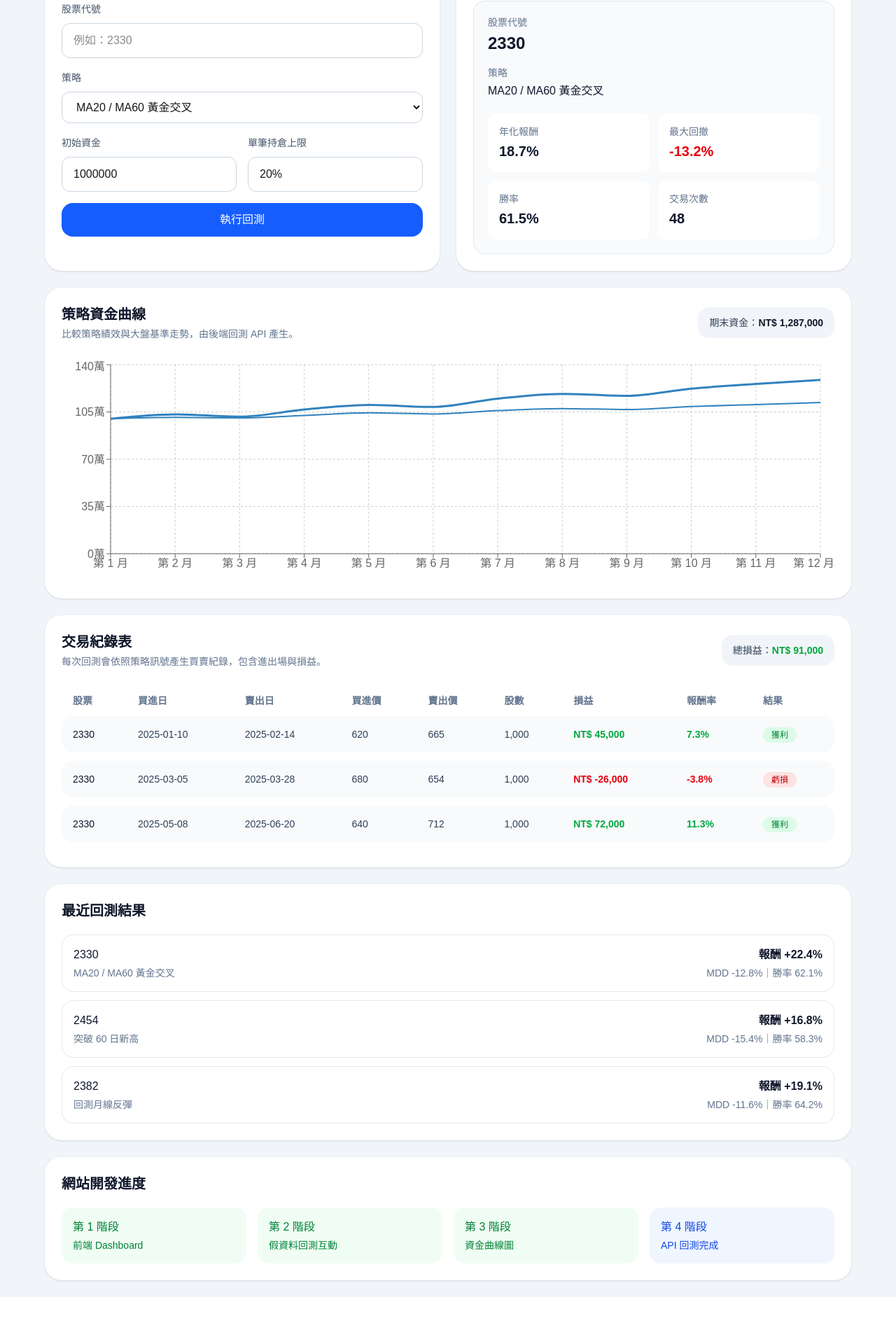
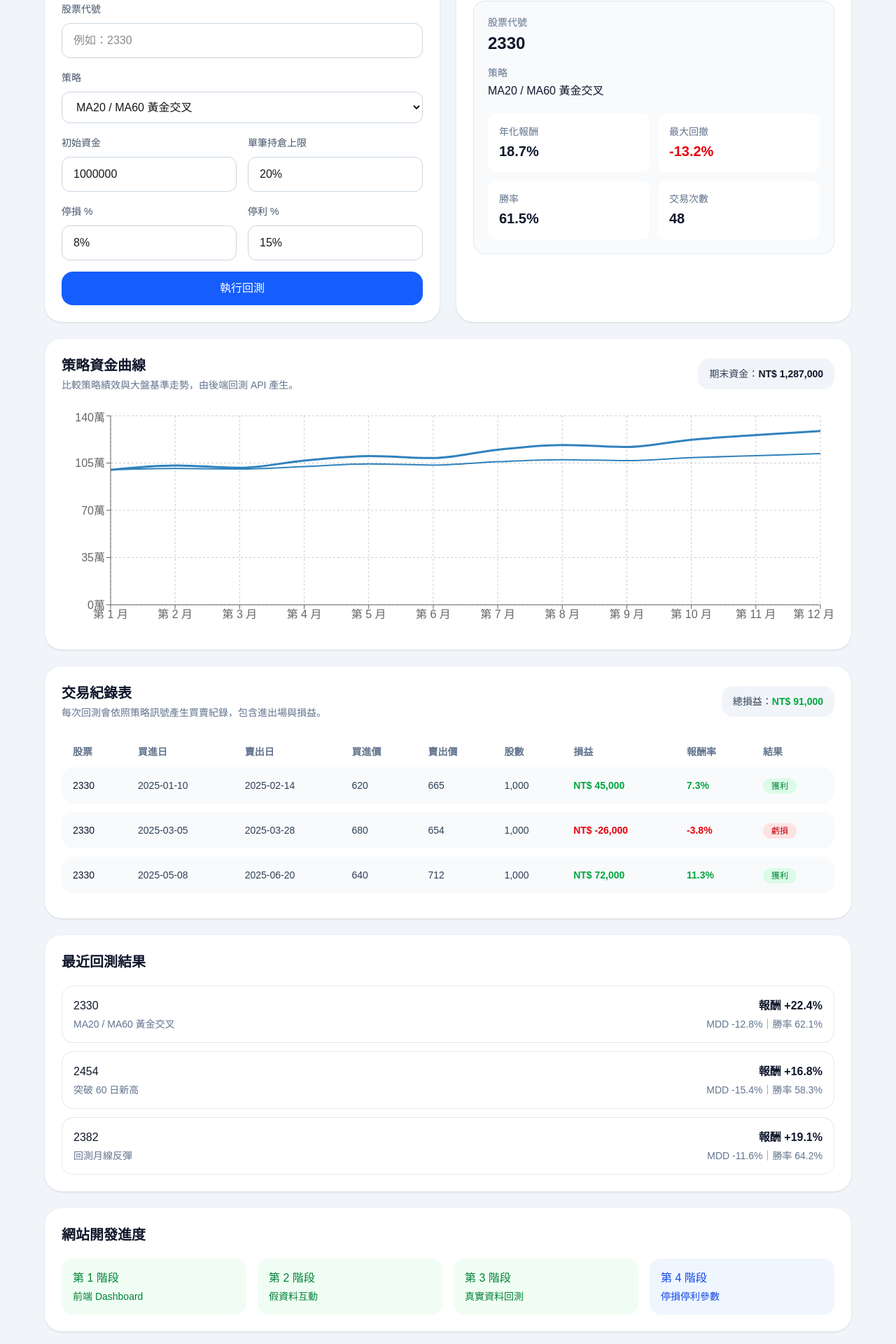
Before and after one commit to bobochun/stock-backtest-web, a Next.js app: page / in a window 1280 px wide. Shown: the part 517-2437 px from the top of the page at 70% size. Before the commit the page ends 2370 px from the top, so only its background shows below. Built offline with nearby package versions, Linux system fonts and the light colour scheme.

Commit message:
Add stop loss and take profit settings

```diff
--- a/app/api/backtest/route.ts
+++ b/app/api/backtest/route.ts
@@ -1,36 +1,13 @@
 export async function POST(request: Request) {
   try {
     const body = await request.json();
-
-    const symbol = String(body.symbol || "").trim();
-    const strategy = String(body.strategy || "MA20 / MA60 黃金交叉");
-    const capital = Number(String(body.capital || "1000000").replaceAll(",", ""));
-
-    if (!symbol) {
-      return Response.json(
-        { error: "請輸入股票代號，例如 2330" },
-        { status: 400 }
-      );
-    }
-
-    if (!capital || capital <= 0) {
-      return Response.json(
-        { error: "請輸入正確的初始資金，例如 1000000" },
-        { status: 400 }
-      );
-    }
 
     const response = await fetch("http://127.0.0.1:8000/backtest", {
       method: "POST",
       headers: {
         "Content-Type": "application/json",
       },
-      body: JSON.stringify({
-        symbol,
-        strategy,
-        capital: capital.toString(),
-        positionSize: body.positionSize || "20%",
-      }),
+      body: JSON.stringify(body),
     });
 
     const data = await response.json();
--- a/app/components/BacktestForm.tsx
+++ b/app/components/BacktestForm.tsx
@@ -3,10 +3,15 @@ type BacktestFormProps = {
   strategy: string;
   capital: string;
   positionSize: string;
+  stopLoss: string;
+  takeProfit: string;
+  isLoading: boolean;
   setSymbol: (value: string) => void;
   setStrategy: (value: string) => void;
   setCapital: (value: string) => void;
   setPositionSize: (value: string) => void;
+  setStopLoss: (value: string) => void;
+  setTakeProfit: (value: string) => void;
   runBacktest: () => void;
 };
 
@@ -15,10 +20,15 @@ export default function BacktestForm({
   strategy,
   capital,
   positionSize,
+  stopLoss,
+  takeProfit,
+  isLoading,
   setSymbol,
   setStrategy,
   setCapital,
   setPositionSize,
+  setStopLoss,
+  setTakeProfit,
   runBacktest,
 }: BacktestFormProps) {
   return (
@@ -72,11 +82,34 @@ export default function BacktestForm({
           </div>
         </div>
 
+        <div className="grid gap-4 md:grid-cols-2">
+          <div>
+            <label className="text-sm text-slate-600">停損 %</label>
+            <input
+              value={stopLoss}
+              onChange={(event) => setStopLoss(event.target.value)}
+              className="mt-2 w-full rounded-xl border border-slate-300 px-4 py-3"
+              placeholder="8%"
+            />
+          </div>
+
+          <div>
+            <label className="text-sm text-slate-600">停利 %</label>
+            <input
+              value={takeProfit}
+              onChange={(event) => setTakeProfit(event.target.value)}
+              className="mt-2 w-full rounded-xl border border-slate-300 px-4 py-3"
+              placeholder="15%"
+            />
+          </div>
+        </div>
+
         <button
           onClick={runBacktest}
-          className="w-full rounded-2xl bg-blue-600 px-6 py-3 font-medium text-white"
+          disabled={isLoading}
+          className="w-full rounded-2xl bg-blue-600 px-6 py-3 font-medium text-white disabled:cursor-not-allowed disabled:opacity-60"
         >
-          執行回測
+          {isLoading ? "回測中..." : "執行回測"}
         </button>
       </div>
     </div>
--- a/app/page.tsx
+++ b/app/page.tsx
@@ -70,6 +70,8 @@ export default function Home() {
   const [strategy, setStrategy] = useState("MA20 / MA60 黃金交叉");
   const [capital, setCapital] = useState("1000000");
   const [positionSize, setPositionSize] = useState("20%");
+  const [stopLoss, setStopLoss] = useState("8%");
+  const [takeProfit, setTakeProfit] = useState("15%");
   const [isLoading, setIsLoading] = useState(false);
 
   const [result, setResult] = useState<BacktestResult>({
@@ -120,6 +122,9 @@ export default function Home() {
 
     setIsLoading(true);
 
+    const controller = new AbortController();
+    const timeoutId = setTimeout(() => controller.abort(), 20000);
+
     try {
       const response = await fetch("/api/backtest", {
         method: "POST",
@@ -131,7 +136,10 @@ export default function Home() {
           strategy,
           capital,
           positionSize,
+          stopLoss,
+          takeProfit,
         }),
+        signal: controller.signal,
       });
 
       const data = await response.json();
@@ -144,10 +152,11 @@ export default function Home() {
       setResult(data.result);
       setEquityCurve(data.equityCurve);
       setTradeRecords(data.tradeRecords);
-      setRecentResults([data.result, ...recentResults]);
+      setRecentResults((previousResults) => [data.result, ...previousResults]);
     } catch {
-      alert("無法連線到回測 API");
+      alert("回測逾時或無法連線到後端，請確認 FastAPI port 8000 有啟動");
     } finally {
+      clearTimeout(timeoutId);
       setIsLoading(false);
     }
   }
@@ -165,8 +174,8 @@ export default function Home() {
           </h1>
 
           <p className="mt-4 max-w-2xl text-slate-600">
-            輸入股票代號、選擇交易策略，系統會透過 API 回傳回測結果，
-            包含年化報酬、最大回撤、勝率、交易紀錄與資金曲線。
+            輸入股票代號、選擇交易策略，系統會透過 Python API
+            回傳回測結果，包含年化報酬、最大回撤、勝率、交易紀錄與資金曲線。
           </p>
 
           <div className="mt-6 flex flex-wrap gap-3">
@@ -201,10 +210,15 @@ export default function Home() {
             strategy={strategy}
             capital={capital}
             positionSize={positionSize}
+            stopLoss={stopLoss}
+            takeProfit={takeProfit}
+            isLoading={isLoading}
             setSymbol={setSymbol}
             setStrategy={setStrategy}
             setCapital={setCapital}
             setPositionSize={setPositionSize}
+            setStopLoss={setStopLoss}
+            setTakeProfit={setTakeProfit}
             runBacktest={runBacktest}
           />
 
@@ -228,17 +242,17 @@ export default function Home() {
 
             <div className="rounded-2xl bg-green-50 p-4">
               <p className="font-medium text-green-700">第 2 階段</p>
-              <p className="mt-1 text-sm text-green-700">假資料回測互動</p>
+              <p className="mt-1 text-sm text-green-700">假資料互動</p>
             </div>
 
             <div className="rounded-2xl bg-green-50 p-4">
               <p className="font-medium text-green-700">第 3 階段</p>
-              <p className="mt-1 text-sm text-green-700">資金曲線圖</p>
+              <p className="mt-1 text-sm text-green-700">真實資料回測</p>
             </div>
 
             <div className="rounded-2xl bg-blue-50 p-4">
               <p className="font-medium text-blue-700">第 4 階段</p>
-              <p className="mt-1 text-sm text-blue-700">API 回測完成</p>
+              <p className="mt-1 text-sm text-blue-700">停損停利參數</p>
             </div>
           </div>
         </section>
```
Also changed, not shown: 1 other file (tests, documents, lock files or other folders).
